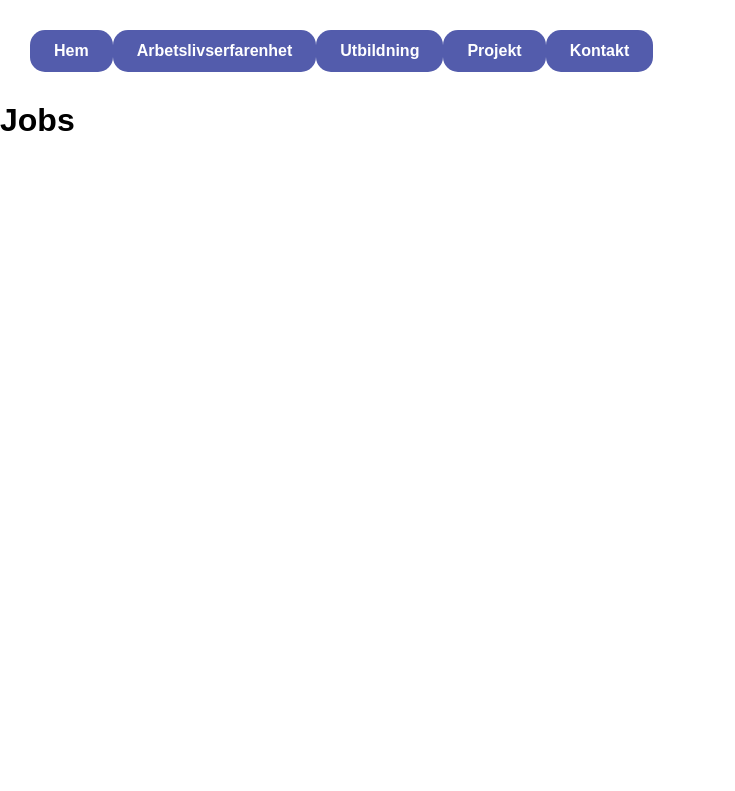
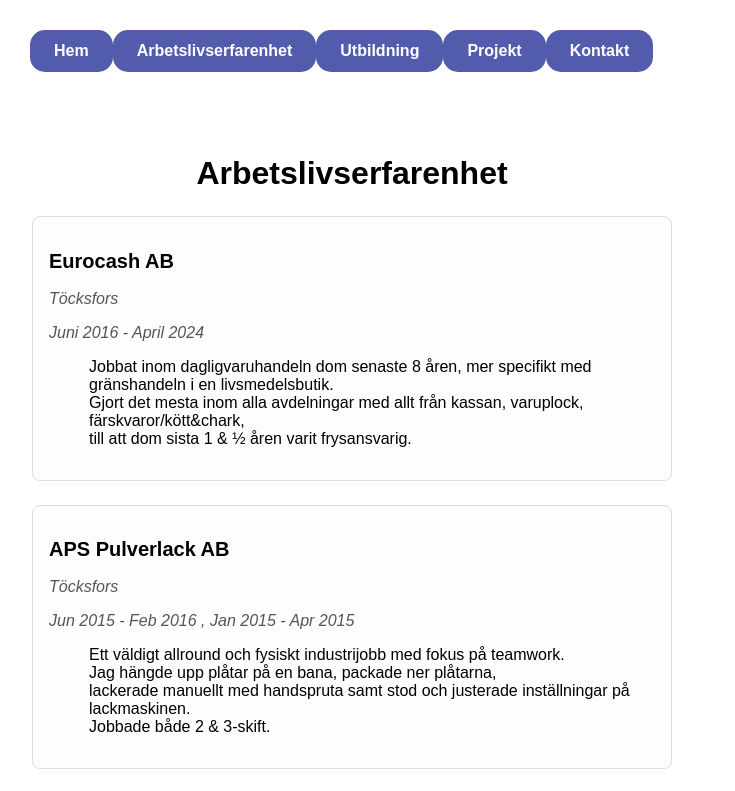
Before and after one commit to BjerveN92/cv2.0, a React (Vite) app: page /jobs in a window 1280 px wide. Shown: the top 791 px of the page, without its empty margins (0-735 px from the left). Built offline with nearby package versions, Linux system fonts and the light colour scheme.

Commit message:
added workdata

```diff
--- a/src/pages/jobs.tsx
+++ b/src/pages/jobs.tsx
@@ -1,3 +1,52 @@
+import { useEffect, useState } from "react";
+
+interface WorkEntry {
+    id: number;
+    companyName: string;
+    location: string;
+    "date&year": string | string[];
+    description: string | string[];
+}
+
 export const Jobs = () => {
-    return <h1>Jobs</h1>
+    const [workData, setWorkData] = useState<WorkEntry[]>([]);
+
+    useEffect(() => {
+        const fetchData = async () => {
+            try {
+                const response = await fetch("/src/data/workData.json");
+                const data = await response.json();
+                setWorkData(data);
+            } catch (error) {
+                console.error("f*n också, ni kan inte se mina jobb..fel med fetchen :D", error)
+            }
+        };
+        fetchData();
+    }, []);
+
+    return (
+        <div className="section">
+            <h1 className="section-title">Arbetslivserfarenhet</h1>
+            {workData.map((job) => (
+                <div key={job.id} className="entry-card">
+                    <h2 className="entry-title">{job.companyName}</h2>
+                    <p className="entry-location">{job.location}</p>
+                    <p className="entry-dates">
+                        {Array.isArray(job["date&year"])
+                        ? job["date&year"].join(", ")
+                        : job["date&year"]}
+                    </p>
+                        {Array.isArray(job.description) ? (
+                            <ul className="entry-description">
+                                {job.description.map((desc, index) =>(
+                                    <div key={index}>{desc}</div>
+                                ))}
+                            </ul>
+                    ) : (
+                        <p className="entry-description">{job.description}</p>
+                    )}
+                </div>
+            ))}
+        </div>
+    );
 };
--- a/src/styles/global.css
+++ b/src/styles/global.css
@@ -6,6 +6,7 @@
 
   .section {
     padding: 2rem;
+    width: 50%;
   }
 
   .section-title {
```
